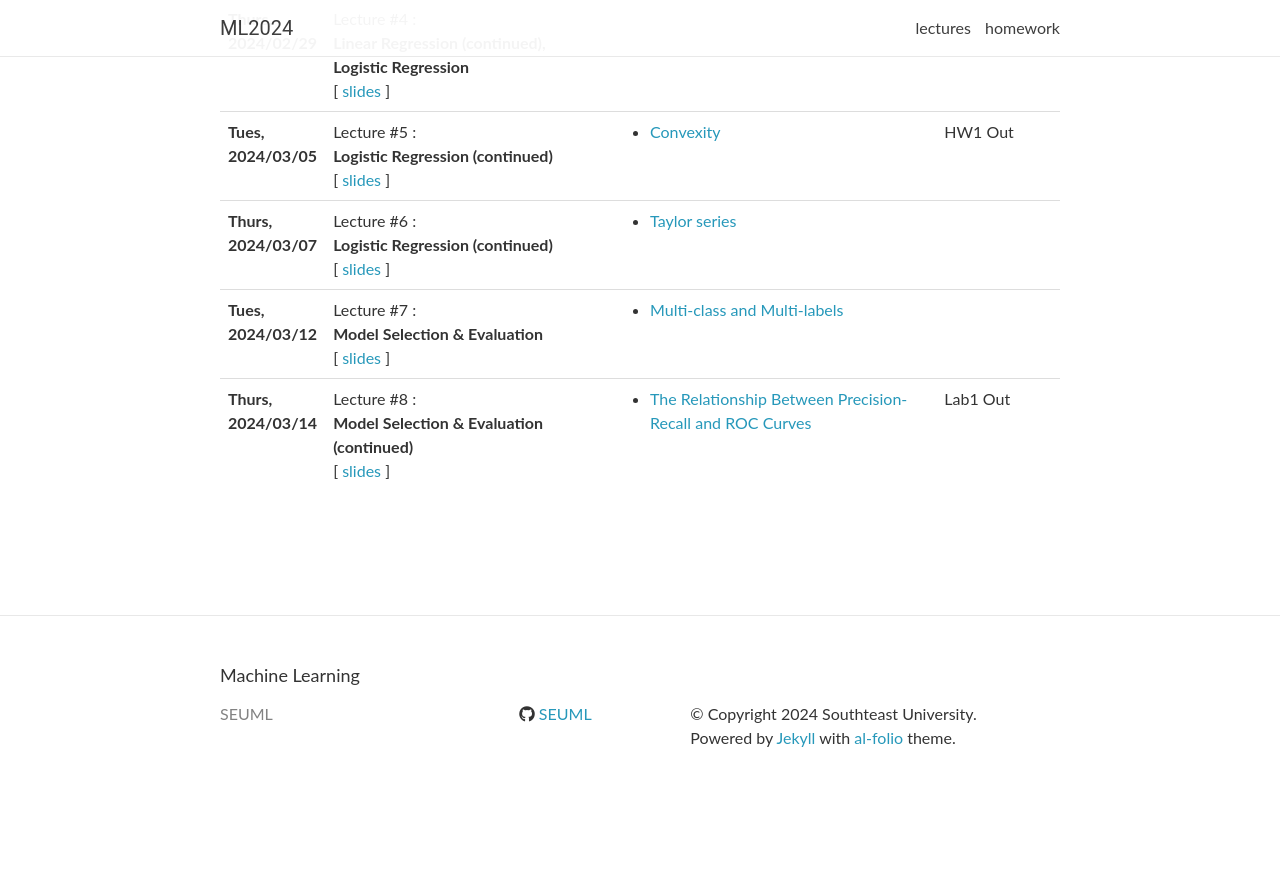
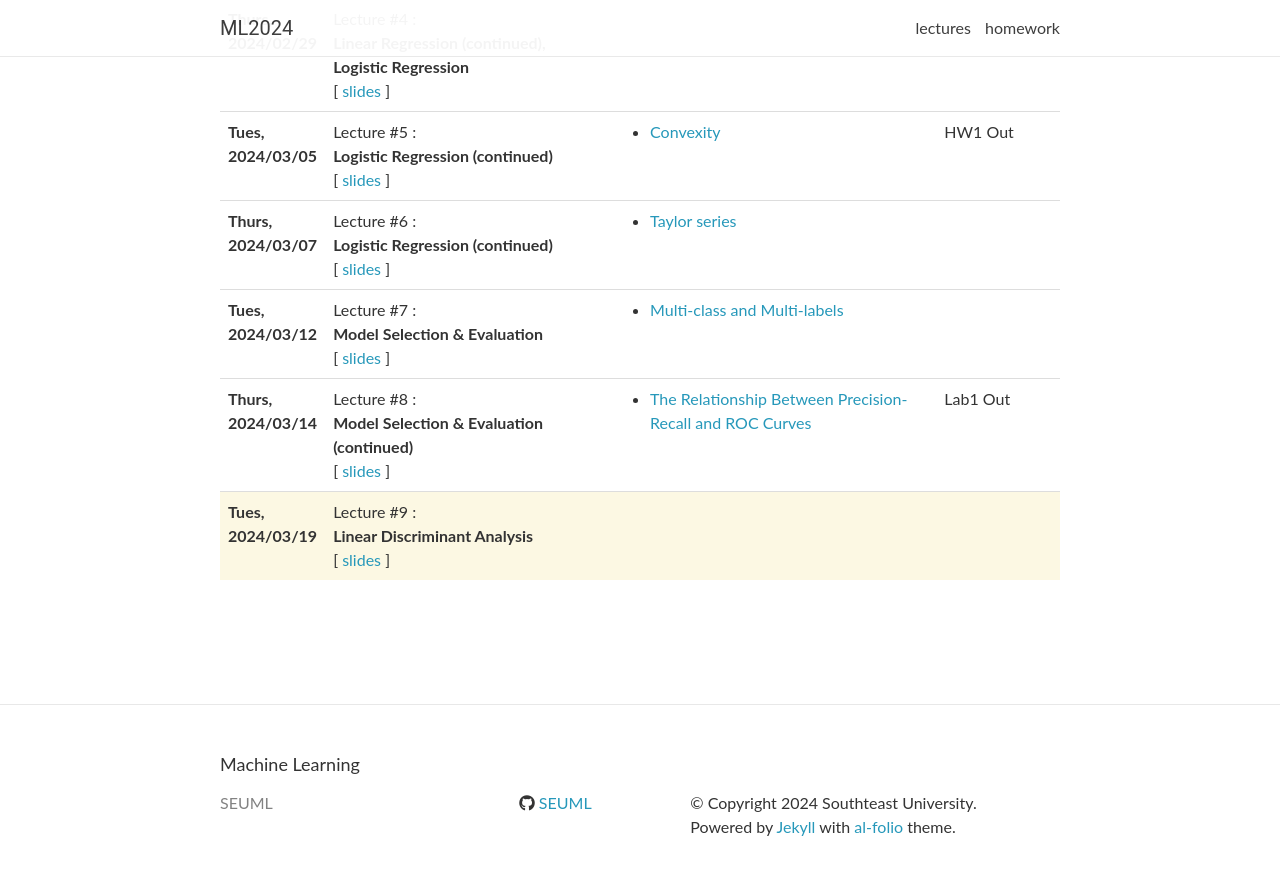
Before and after one commit to SEUML/ml-spring-2024, a Jekyll site: the page built from _pages/lectures.md, in a window 1280 px wide and 900 px high, scrolled down 506 px. Shown: the top 875 px of the window. Built offline with Jekyll 4.4.1, drawn with Linux system fonts in a browser that asks for light colours; nearby versions of some CDN libraries; comment, search, counter and statistics services are not loaded; before the commit the page ends 1317 px from its top, so only the background shows below that.

Commit message:
first commit

```diff
--- a/_data/lectures.yml
+++ b/_data/lectures.yml
@@ -64,3 +64,10 @@
   readings:
     - <a href="https://pages.cs.wisc.edu/~jdavis/davisgoadrichcamera2.pdf" target="_blank">The Relationship Between Precision-Recall and ROC Curves </a>
   logistics: Lab1 Out
+
+- date: Tues, 2024/03/19
+  title: >
+    <strong> Linear Discriminant Analysis</strong>
+  slides: "../assets/slides/lecture5.pdf"
+  readings:
+  logistics:
```
